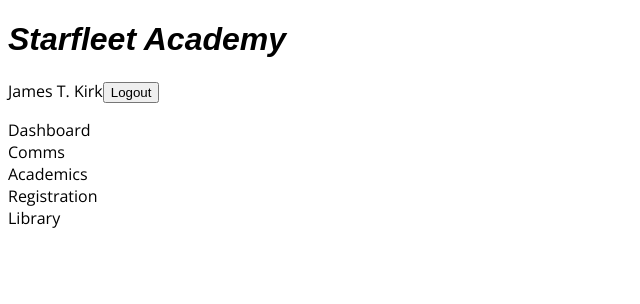
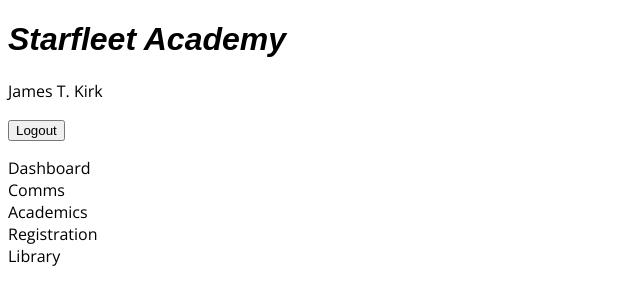
Before and after one commit to abigailboyer/starfleetacademy, a React (Create React App) app: page / in a window 1280 px wide. Shown: the top 304 px of the page, without its empty margins (0-640 px from the left). Built offline with nearby package versions, Linux system fonts and the light colour scheme; a web font is replaced by a local one.

Commit message:
change student name to paragraph element

```diff
--- a/src/components/user/User.js
+++ b/src/components/user/User.js
@@ -7,7 +7,7 @@
       {/* 2. student's name generated from state */}
       {/* 3. arrow to click on for drop down menu */}
       {/* drop down menu contains user settings and logout */}
-      James T. Kirk
+      <p>James T. Kirk</p>
       <button id="logout">Logout</button>
     </section>
   )
```
